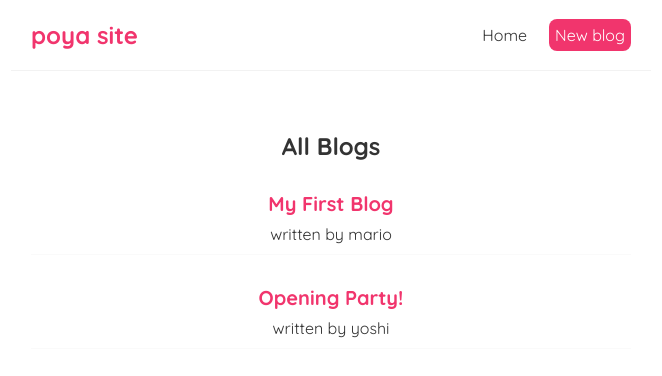
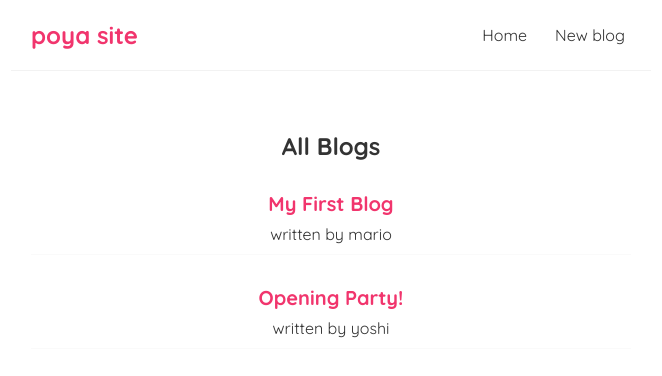
Before and after one commit to zahrasarabi79/reacttest, a React (Create React App) app: page / in a window 1280 px wide. Shown: the top 376 px of the page, without its empty margins (309-971 px from the left). Built offline with nearby package versions, Linux system fonts and the light colour scheme; data requests are answered from the project's data file.

Commit message:
Router Links

```diff
--- a/src/navbar.js
+++ b/src/navbar.js
@@ -1,19 +1,12 @@
+import { Link } from "react-router-dom";
+
 const Navbar = () => {
   return (
     <nav className="navbar">
       <h1>poya site</h1>
       <div className="links">
-        <a href="/">Home</a>
-        <a
-          href="/creat"
-          style={{
-            color: "white",
-            backgroundColor: "#f1356d",
-            borderRadius: "8px",
-          }}
-        >
-          New blog
-        </a>
+        <Link to="/">Home</Link>
+        <Link to="/create">New blog</Link>
       </div>
     </nav>
   );
```
